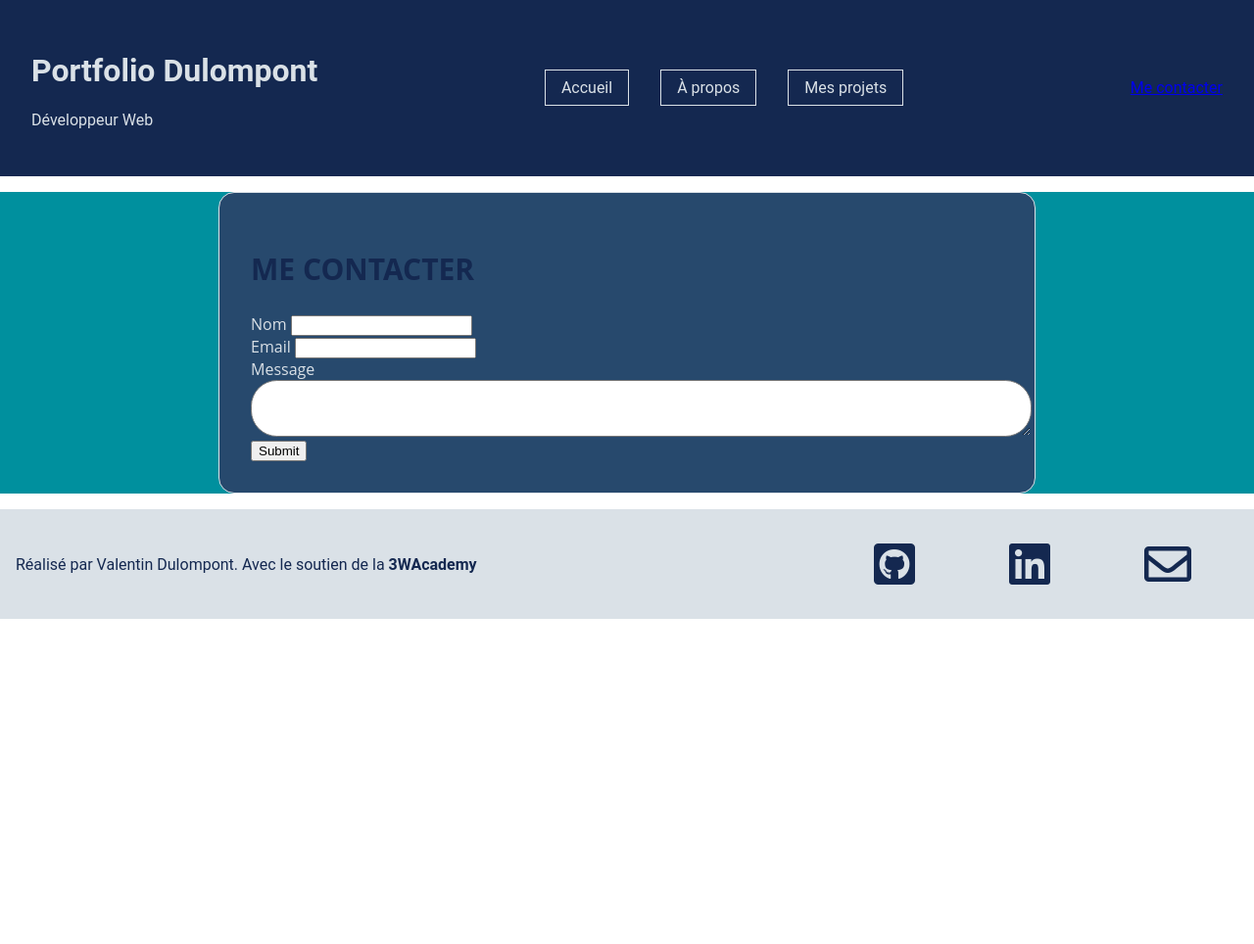
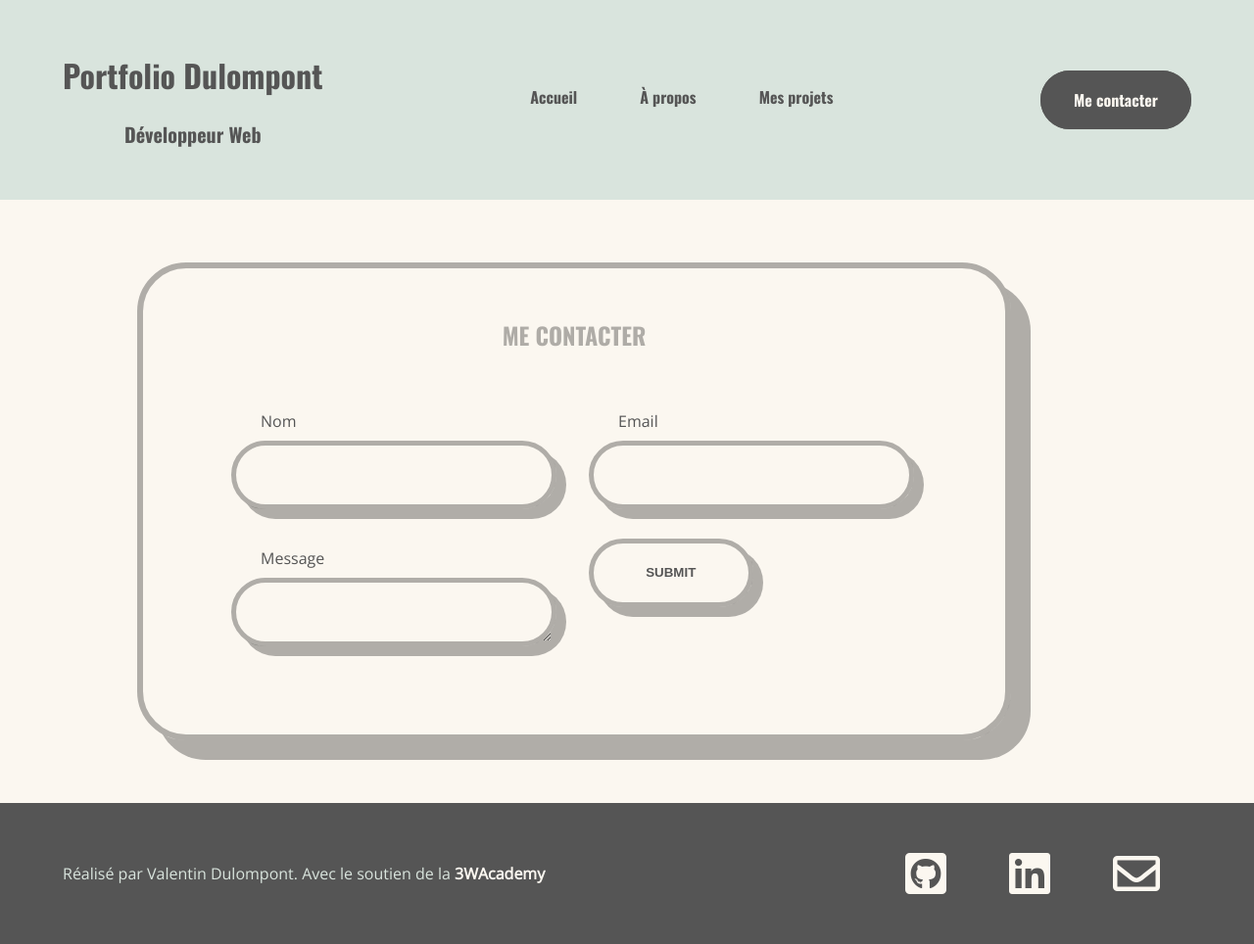
Before and after one commit to OpexBurner1/Portfolio-Valentin-Dulompont, a PHP site: page /contact.php in a window 1280 px wide. Shown: the whole page at 98% size. Before the commit the page ends 632 px from the top, so only its background shows below. Run offline with PHP 8.4, Linux system fonts and the light colour scheme; data that the repository does not hold is empty.

Commit message:
finalisation du css

```diff
--- a/style.css
+++ b/style.css
@@ -1,3 +1,8 @@
+/* Fonts */
+@import url('https://fonts.googleapis.com/css2?family=Oswald:wght@700&display=swap');
+@import url('https://fonts.googleapis.com/css2?family=Open+Sans&display=swap');
+
+/* Généralités */
 html {
     font-size: 62.5%;
 }
@@ -5,259 +10,425 @@ body {
     box-sizing: border-box;
     margin: 0;
     font-size: 1.6rem;
-    font-family: 'Roboto', sans-serif;
-    color: #dae1e7;
+    font-family: 'Open Sans', sans-serif;
+    background-color: #FBF7F0;
+    color: #555;
 }
 
 img {
-    width: 100%;
+    max-width: 100%;
 }
 
+ul {
+    list-style-type: none;
+}
+
+h1,
+h2,
+h3,
+.header a {
+    font-family: 'Oswald', sans-serif;
+}
+
+/* Header */
 .header {
-    padding: 2em;
-    margin: 0;
-    display: flex;
+    display:flex;
     justify-content: space-between;
     align-items: center;
-    background-color: #142850;
+    padding: 2em 4em;
+    background-color: #D9E4DD;
 }
 
-.title {
+.header p {
+    text-align: center;
+    font-size: 2rem;
+}
+
+.header a {
     text-decoration: none;
-    color:#dae1e7
+    color:#555;
 }
 
 .header nav {
     display: flex;
     justify-content: space-around;
-    max-width: 60%;
 }
-ul {
-    list-style-type: none;
-}
+
 .header nav a {
-    margin: auto 1em;
-    padding: 0.5em 1em;
-    border: 1px solid #dae1e7;
-    text-decoration: none;
-    color: #dae1e7;
-    transition: all 0.5s;
+    padding-bottom: 0.25em;
+    margin: 1em 2em;
+    border-bottom: 1px solid #D9E4DD;
+    transition: all 0.5s linear;
 }
 
 .header nav a:hover,
-.header nav .current {
-    color: #142850;
-    background-color: #dae1e7;
+.header nav a.current {
+    border-bottom: 1px solid #555;
+
 }
 
-main {
-    background-color: #00909e;
+.contactBut {
+    padding: 1em 2em;
+    border: 2px solid #555;
+    border-radius: 2em;
+    transition: all 0.75s;
 }
 
-
-main .intro {
-    padding: 1em;
-    background-color: #27496d;
+.contactBut:hover {
+    background-color: #555;
+    color:#D9E4DD;
 }
 
-main .intro article {
-    margin: 0 auto;
-    max-width: 60%;
+.contactBut.current {
+    background-color: #555;
+    color:#FBF7F0;
+}
+
+/* Accueil */
+.container {
+    padding: 2em;
+    margin: 2em auto;
+    max-width: 1000px;
+}
+
+.container a,
+footer a {
+    font-weight: bold;
+}
+
+.container a {
+    text-decoration: none;
+    color:#555;
+    border-bottom: 1px solid #CDC9C3;
+    transition: border-bottom 0.25s;
+}
+
+.container a:hover {
+    border-bottom: 1px solid #555;
+}
+
+.container h2,
+.container h3 {
+    color: #FBF7F0;
     text-align: center;
 }
 
-main .intro h2,
-.contactForm h2 {
-    text-transform: uppercase;
-    font-size: 3rem;
-    font-family: 'Open Sans', sans-serif;
-    color:#142850;
-}
-main .aboutMe {
-    padding: 2em;
-    background-color: #00909e;
-}
-main #who {
-    text-align: justify;
-    max-width: 60%;
-    margin: 0 auto;
+article {
+    clear: both;
 }
 
-main a {
-    color:#dae1e7;
-    text-decoration: none;
-    font-weight: bold;
+.container section {
+    margin: 1em 2em auto;
+    padding: 2em;
+    background-color: #CDC9C3;
 }
 
-.flex {
-    display: flex;
+.logos {
+    width: 40%;
+    height:80%;
+    float: right;
 }
 
-.about {
-    width:69%;
-    font-size:1.8rem;
-}
-.about article{
-    padding: 2em;
-}
-.about div {
-    margin: 1em auto;
-    width: 40%;
-    border-bottom: 1px solid #142850;
+figcaption {
+    text-align: center;
+    font-weight: bold;
+    font-style: italic;
 }
 
-.about article h3{
-    text-align: center;
-    color: #27496d;
-    font-family: 'Open Sans', sans-serif;
-    font-size: 2.5rem;
+figure.me {
+    float:left;
+    width:15%;
 }
 
-.about article h3 i {
-    margin-right: 1em;
-}
-
-main ul li::before {
-    font-family: 'Font Awesome 5 Free';
-    content: '\f30b';
-    font-size: 1.6rem;
-    color:#dae1e7;
-    font-weight: 900;
-    margin-right: 0.5em;
-}
-
-ul.none {
-    padding-left: 0;
-}
-
-ul.none li::before {
-    content:none;
-}
-
-aside {
-    position: fixed;
-    right: 1em;
-    top: 12em;
-    background-color: #27496d;
-    width: 30%;
-}
-
-aside a {
-    margin: 0.5em auto;
-}
-
-.projets {
-    padding:2em;
-    display: flex;
-    justify-content: space-around;
-    flex-wrap: wrap;
-}
-
-.projets article {
-    margin: 1em auto;
-    padding: 2em;
-    border: 1px solid #dae1e7;
-    border-radius: 1em;
-    width: 24%;
-    text-align: center;
-    background-color: #142850;
-}
-
-.projets article img {
-    margin:1em auto;
-}
-
-.contactForm {
-    padding: 2em;
-}
-
-form {
-    padding: 2em;
-    margin: 1em auto;
-    width:60%;
-    background-color: #27496d;
-    border: 1px solid #dae1e7;
-    border-radius: 1em;
-}
-
-form ul li {
-    display: flex;
-    justify-content: space-between;
-    margin: 1em auto;
-}
-
-label {
-    font-family: 'Open Sans', sans-serif;
-}
-
-#name,
-#email,
-select {
-    line-height: 1.5em;
-    width:60%;
-    border-radius: 2em;
-    float:inline-end;
-}
-
-textarea {
-    font-family: 'Roboto', sans-serif;
-    padding: 1em;
-    border-radius: 2em;
-    width: 100%;
-}
-
-select,
-.send {
-    font-family: 'Roboto';
-    color:#142850;
-}
-
-select {
-    text-align: center;
-}
-
-.send {
-    margin: 1em auto;
-    padding:1em 2em;
-    background-color: #00909e;
-    color: #dae1e7;
-    border: 1px solid #dae1e7;
-    border-radius: 0.5em;
-}
-
-.send:hover {
-    cursor:pointer;
-}
+/* Footer */
 footer {
-    padding: 1em;
-    color:#142850;
-    background-color: #dae1e7;
+    padding: 2em 4em;
     display: flex;
     justify-content: space-between;
     align-items: center;
+    background-color: #555;
+    color:#D9E4DD;
 }
 
 footer a {
     text-decoration: none;
-    color:#142850;
+    color:#FBF7F0;
     font-weight: bold;
+    border-bottom: 1px solid #555;
+    transition: border-bottom 0.25s;
+}
+
+footer a:hover {
+    border-bottom: 1px solid #FBF7F0;
+}
+
+#cookie img {
+    width:15%;
+}
+
+.displayNone {
+    display: none;
 }
 
 .contact {
     display: flex;
     justify-content: space-around;
-    align-items: center;
 }
 
-.contact i {
-    color:#142850;
-}
 .contact a {
-    padding: 1em 2em;
-    margin: auto 1em;
+    margin: 1em 2em;
+    border-bottom: none;
+    transition:none;
+    text-decoration: none;
 }
 
+/* Page about */
+.aboutContainer {
+    max-width: 1400px;
+    margin: 0 auto;
+}
 
+.aboutContainer section {
+    display: flex;
+    flex-direction: column;
+}
+
+.aboutContainer article {
+
+    padding: 2em;
+    margin: 1em;
+    width:60%;
+    background-color: #CDC9C3;
+}
+
+.aboutContainer article:nth-child(odd){
+    align-self: flex-start;
+}
+
+.aboutContainer article:nth-child(even){
+    align-self: flex-end;
+    background-color: #D9E4DD;
+}
+
+.aboutContainer h2 {
+    text-align: center;
+    color:#FBF7F0;
+}
+
+.aboutContainer article i {
+    margin-right: 1em;
+}
+
+.aboutContainer article a {
+    font-weight: bold;
+    color:#555;
+}
+
+.aboutContainer ul li::before {
+    font-family: 'Font Awesome 5 Free';
+    font-weight: bold;
+    content: '\f061';
+    padding-right: 0.5em;
+}
+
+section.aboutLogos {
+    display: flex;
+    flex-direction: row;
+    justify-content: space-around;
+    align-items: center;
+    flex-wrap: wrap;
+}
+
+section.aboutLogos div.aboutLogo {
+    max-width: 16%;
+}
+
+/* Menu d'accessibilité */
+#access {
+    position:sticky;
+    left: 0;
+    top: 30%;
+    width:25%;
+    background-color: #D9E4DD;
+}
+
+#access a {
+    text-decoration: none;
+    color:#555;
+}
+
+#access a:hover {
+    text-decoration: underline;
+}
+
+/* Page projets */
+.projets {
+    margin: 2em;
+    display: flex;
+    justify-content: space-around;
+}
+
+.projets article{
+    padding: 2em;
+    width: 25%;
+    background-color: #CDC9C3;
+}
+
+.projets article a {
+    text-decoration: none;
+}
+
+.projets article a * {
+    color:#555;
+}
+
+.projets * {
+    text-align: center;
+}
+
+.projets figure {
+    position:relative;
+    transition: transform 0.5s;
+}
+
+.projets figure:hover {
+    transform: scale(1.5);
+}
+
+.projets article .hiddenButton {
+    display:none;
+    position:absolute;
+    top: 0;
+    left: 0;
+    right: 0;
+    bottom: 0;
+    color:#FBF7F0;
+    background-color: rgba(0, 0, 0, 0.5);
+}
+
+.projets article figure:hover .hiddenButton {
+    display: inline-block;
+}
+
+.projets article .hiddenButton a {
+    display:block;
+    position:absolute;
+    bottom: 20%;
+    right: 25%;
+    padding: 0.5em 1em;
+    text-decoration: none;
+    color:#FBF7F0;
+    border:2px solid #FBF7F0;
+    border-radius: 2em;
+}
+
+/* Page contact */
+.card {
+    width: 70%;
+    padding: 30px 90px 90px 90px;
+    border: 6px solid rgba(0, 0, 0, 0.3);
+    box-shadow: 20px 20px 0 rgba(0, 0, 0, 0.3);
+    border-radius: 50px;
+    position: relative;
+  }
+
+  .card h2 {
+    color: rgba(0, 0, 0, 0.3);
+    text-transform: uppercase;
+  }
+
+  .card .row {
+    position: relative;
+    width: 100%;
+    display: grid;
+    grid: auto / auto auto;
+    grid-template-columns: repeat(auto-fit,minmax(40%, 1fr));
+    grid-gap: 30px;
+  }
+
+  .card .row .col {
+    position: relative;
+    width: 100%;
+    margin: 30px 20px 40px 0;
+    transition: 0.5s;
+  }
+
+  .card .row .form-group {
+    position: relative;
+    width: 100%;
+    height: 40px;
+    color: #ffffff;
+  }
+
+  .card .row .form-group input,
+  .card .row .form-group textarea {
+    position: absolute;
+    width: 90%;
+    height: 100%;
+    background: transparent;
+    outline: none;
+    padding: 10px 0 10px 20px;
+    border: 5px solid rgba(0, 0, 0, 0.3);
+    box-shadow: 10px 10px 0 rgba(0, 0, 0, 0.3);
+    color: #555;
+    border-radius: 50px;
+  }
+
+  .card .row .form-group label {
+    line-height: 40px;
+    color: #555;
+    margin: 0 0 0 30px;
+    display: block;
+    pointer-events: none;
+  }
+
+  .row .col:nth-child(6) {
+    margin-top: 64px;
+  }
+
+  .card .row .form-group input:focus,
+  .card .row .form-group textarea:focus {
+    border: 5px solid #555;
+    transition: all 0.5s;
+  }
+
+  .card .row input[type="submit"] {
+    border: 5px solid rgba(0, 0, 0, 0.3);
+    box-shadow: 10px 10px 0 rgba(0, 0, 0, 0.3);
+    padding: 10px;
+    height: 100%;
+    width: 50%;
+    cursor: pointer;
+    outline: none;
+    background: transparent;
+    text-transform: uppercase;
+    color: #555;
+    line-height: 40px;
+    font-size: 1,6em;
+    font-weight: 700;
+    border-radius: 45px;
+    transition: all 0.4s;
+  }
+
+  .card .row input[type="submit"]:hover {
+    border: 5px solid rgba(255, 255, 255, 1);
+    color: #555;
+    transition: all 0.4s;
+  }
+
+  @media screen and (max-width: 900px) {
+    .card .row {
+      grid-template-columns: repeat(auto-fit,minmax(70%, 1fr));
+    }
+
+    .card {
+      padding: 20px;
+    }
+
+    .card .row input[type="submit"] {
+      width: 100%;
+    }
+  }
 @media screen and (max-width: 1024px) {
 
     .header {
```
